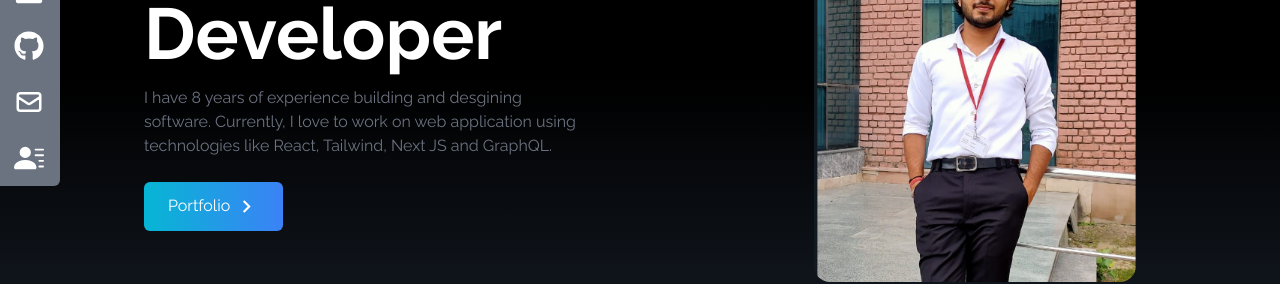
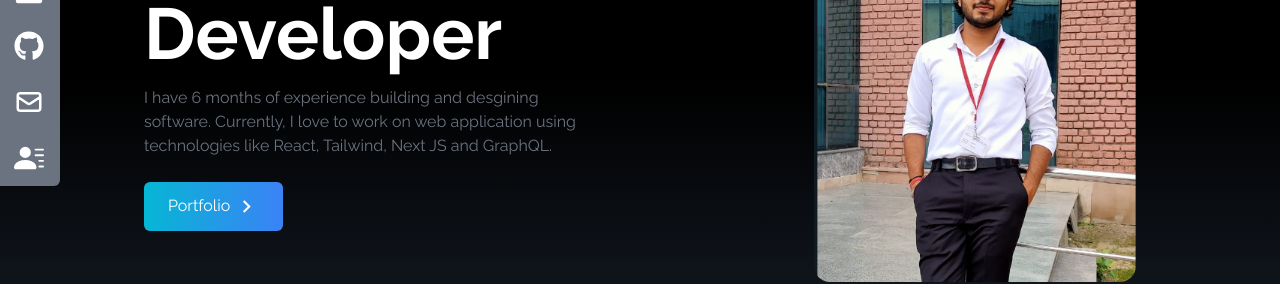
Before and after one commit to Sonu369369/port-folio, a React (Create React App) app: page / in a window 1280 px wide. Shown: the part 318-602 px from the top of the page. Built offline with nearby package versions, Linux system fonts and the light colour scheme.

Commit message:
upgrade 2.0

```diff
--- a/src/components/Home.jsx
+++ b/src/components/Home.jsx
@@ -15,7 +15,7 @@ const Home = () => {
             I'm a Full Stack Developer
           </h2>
           <p className="text-gray-500 py-4 max-w-md">
-            I have 8 years of experience building and desgining software.
+            I have 6 months of experience building and desgining software.
             Currently, I love to work on web application using technologies like
             React, Tailwind, Next JS and GraphQL.
           </p>
```
